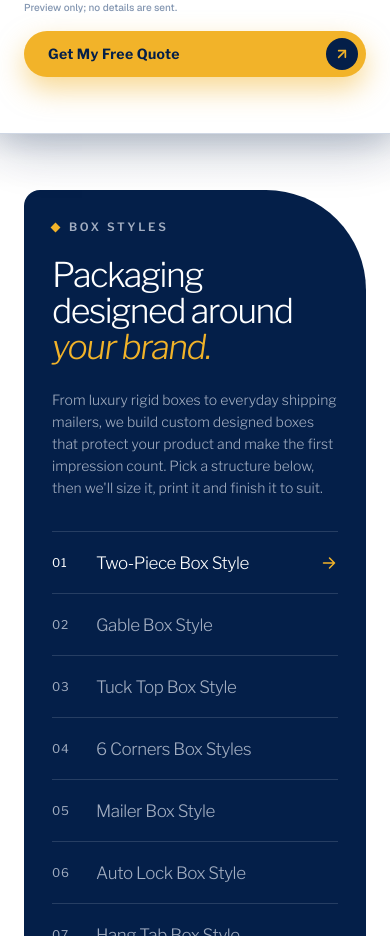
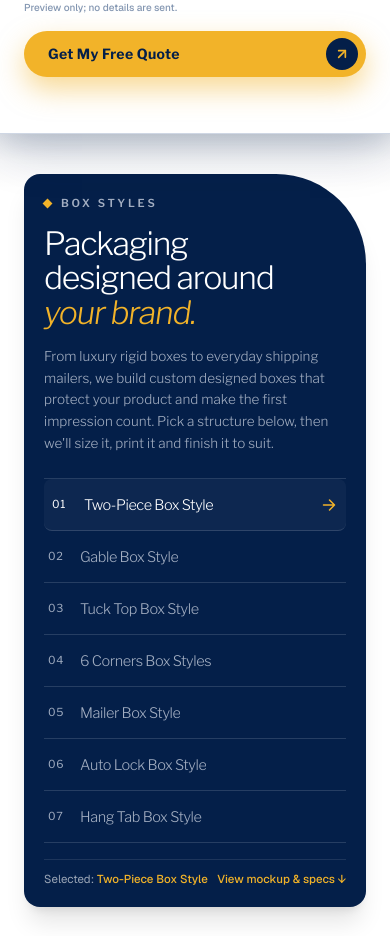
Before and after one commit to australiancustomboxes-svg/australiacustomboxes, a Next.js app: page / in a window 390 px wide. Shown: the part 11064-12000 px from the top of the page. Built offline with nearby package versions, Linux system fonts and the light colour scheme; no server answers.

Commit message:
feat(box-styles): optimize desktop and mobile responsiveness with fluid scaling and touch targets

```diff
--- a/src/components/home/BoxStylesSection.tsx
+++ b/src/components/home/BoxStylesSection.tsx
@@ -106,20 +106,13 @@ export const boxStylesData: BoxStyleItem[] = [
  * BoxStylesSection
  * "Packaging designed around your brand."
  * Positioned directly below the Free Quote Form Section.
- * 100% faithful implementation of Figma Group 443 (1640 x 1158px) blueprint:
- * - Group 431: Dark Navy (#041F49) block bleeding to the left edge of the screen (left: 0px),
- *              with exact border-radius: 0px 270px 0px 0px (rounded-tr-[270px]).
- * - Group 430: Left content lockup aligned with master grid container:
- *              - Eyebrow: 7px gold diamond (#F2B329 rotate-45) + "BOX STYLES" (Libre Franklin 600, 11.5px, rgba(245,248,255,0.66), tracking 2.765px)
- *              - Heading: Libre Franklin 300, 64px, line-height 65px, tracking -2.24px
- *                         "Packaging" & "designed around" in #FFFFFF, "your brand." in italic #F2B329
- *              - Description: Libre Franklin 350, 19.5px, line-height 31px, rgba(245,248,255,0.66)
- *              - Tablist: 7 items, 72.69px row height, border rgba(245,248,255,0.14),
- *                         Libre Franklin 300 20.8px, active #FFFFFF with 18x18px gold arrow SVG (#F2B329),
- *                         inactive rgba(245,248,255,0.66).
- * - Group 432: Right showcase card with border-radius: 30px (rounded-[30px]),
- *              specs description (Libre Franklin 400, 15.7px #000000) and
- *              specifications table (BOARD, BEST FOR, ADD in Libre Franklin 600 #F2B329 10.6px uppercase, values in 14.1px #000000).
+ * Fully responsive across Mobile, Tablet, Laptop, and Large Desktop viewports:
+ * - Desktop: Full-bleed Navy (#041F49) container extending to the screen's left edge,
+ *            with the exact Figma 270px top-right curve (rounded-tr-[270px]),
+ *            Libre Franklin 300 64px typography, and 72.69px interactive tab rows.
+ * - Mobile / Tablet: Refined dark navy card with signature top-right curve (rounded-tr-[90px] sm:rounded-tr-[140px]),
+ *                    breathable padding, touch-friendly tab selectors, and active state indicators.
+ * - Right Showcase: 30px rounded photo card with smooth dynamic image swap and structured specs table.
  */
 export const BoxStylesSection: React.FC = () => {
   const [activeId, setActiveId] = useState<string>("two-piece");
@@ -134,32 +127,32 @@ export const BoxStylesSection: React.FC = () => {
       className="w-full bg-white relative overflow-hidden border-b border-[#E5EBF5] shadow-[0_8px_30px_-6px_rgba(4,31,73,0.06)] z-10"
     >
       <div className="site-container relative">
-        <div className="grid grid-cols-1 lg:grid-cols-12 gap-10 lg:gap-12 xl:gap-16 items-start py-14 sm:py-20 lg:py-[96px]">
+        <div className="grid grid-cols-1 lg:grid-cols-12 gap-8 sm:gap-10 lg:gap-12 xl:gap-16 items-start py-10 sm:py-16 lg:py-[96px]">
           {/* =========================================================
-              LEFT COLUMN: Full-Bleed Dark Navy (#041F49) with 270px Curve
+              LEFT COLUMN: Full-Bleed Dark Navy (#041F49) on Desktop
              ========================================================= */}
           <div className="lg:col-span-6 xl:col-span-6 relative">
-            {/* Desktop Full-Bleed Navy Background extending from screen's left edge to right edge of column */}
+            {/* Desktop Full-Bleed Navy Background extending from screen's left edge */}
             <div
-              className="hidden lg:block absolute -top-[96px] -bottom-[96px] -left-[100vw] -right-8 xl:-right-14 bg-[#041F49] rounded-tr-[270px] z-0 pointer-events-none"
+              className="hidden lg:block absolute -top-[96px] -bottom-[96px] -left-[100vw] -right-8 xl:-right-12 2xl:-right-16 bg-[#041F49] rounded-tr-[200px] xl:rounded-tr-[240px] 2xl:rounded-tr-[270px] z-0 pointer-events-none"
               aria-hidden="true"
             />
             {/* Mobile / Tablet Navy Card Background */}
             <div
-              className="lg:hidden absolute inset-0 bg-[#041F49] rounded-2xl rounded-tr-[100px] sm:rounded-tr-[140px] z-0 pointer-events-none"
+              className="lg:hidden absolute inset-0 bg-[#041F49] rounded-2xl rounded-tr-[90px] sm:rounded-tr-[140px] z-0 pointer-events-none shadow-xl"
               aria-hidden="true"
             />
 
             {/* Left Content Lockup (Figma Group 430) */}
-            <div className="relative z-10 p-7 sm:p-10 lg:p-0 max-w-[490.34px]">
+            <div className="relative z-10 p-5 sm:p-8 lg:p-0 max-w-[490.34px] mx-auto lg:mx-0">
               {/* 1. Eyebrow */}
-              <div className="flex items-center gap-2.5 mb-5 select-none">
+              <div className="flex items-center gap-2.5 mb-3.5 sm:mb-5 select-none">
                 <div
                   className="w-[7px] h-[7px] bg-[#F2B329] rotate-45 shrink-0"
                   aria-hidden="true"
                 />
                 <span
-                  className="text-[11.5px] font-semibold uppercase tracking-[2.765px] text-[rgba(245,248,255,0.66)]"
+                  className="text-[11px] sm:text-[11.5px] font-semibold uppercase tracking-[2.765px] text-[rgba(245,248,255,0.66)]"
                   style={{
                     fontFamily:
                       "var(--font-libre-franklin), 'Libre Franklin', sans-serif",
@@ -170,10 +163,10 @@ export const BoxStylesSection: React.FC = () => {
                 </span>
               </div>
 
-              {/* 2. Heading: Libre Franklin 300, 64px, line-height 65px, tracking -2.24px */}
+              {/* 2. Heading: Libre Franklin 300, Fluid scale from mobile to 64px desktop */}
               <h2
                 id="box-styles-heading"
-                className="text-[34px] sm:text-[44px] lg:text-[52px] xl:text-[64px] font-light text-white tracking-[-1.5px] xl:tracking-[-2.24px] leading-[1.06] xl:leading-[65px] mb-6 xl:mb-7"
+                className="text-[32px] sm:text-[42px] lg:text-[46px] xl:text-[56px] 2xl:text-[64px] font-light text-white tracking-[-1.2px] sm:tracking-[-1.6px] xl:tracking-[-2.24px] leading-[1.08] xl:leading-[65px] mb-4 sm:mb-6 xl:mb-7"
                 style={{
                   fontFamily:
                     "var(--font-libre-franklin), 'Libre Franklin', sans-serif",
@@ -196,9 +189,9 @@ export const BoxStylesSection: React.FC = () => {
                 </span>
               </h2>
 
-              {/* 3. Description: Libre Franklin 350, 19.5px, line-height 31px */}
+              {/* 3. Description: Libre Franklin 350, Fluid scale from mobile to 19.5px */}
               <p
-                className="text-[14px] sm:text-[16px] xl:text-[19.5px] font-[350] text-[rgba(245,248,255,0.66)] leading-[1.58] xl:leading-[31px] mb-8 xl:mb-11 max-w-[490px]"
+                className="text-[13.5px] sm:text-[15px] xl:text-[19.5px] font-[350] text-[rgba(245,248,255,0.66)] leading-[1.6] xl:leading-[31px] mb-6 sm:mb-8 xl:mb-11 max-w-[490px]"
                 style={{
                   fontFamily:
                     "var(--font-libre-franklin), 'Libre Franklin', sans-serif",
@@ -226,15 +219,15 @@ export const BoxStylesSection: React.FC = () => {
                       aria-selected={isActive}
                       onClick={() => setActiveId(item.id)}
                       onMouseEnter={() => setActiveId(item.id)}
-                      className={`w-full h-[62px] xl:h-[72.69px] border-b border-[rgba(245,248,255,0.14)] flex items-center justify-between text-left transition-colors duration-200 cursor-pointer group ${
+                      className={`w-full h-[52px] sm:h-[62px] xl:h-[72.69px] border-b border-[rgba(245,248,255,0.14)] flex items-center justify-between text-left transition-colors duration-200 cursor-pointer group px-1 sm:px-0 ${
                         isActive
-                          ? "text-white"
+                          ? "text-white bg-white/[0.04] sm:bg-transparent rounded-lg sm:rounded-none px-2 sm:px-0"
                           : "text-[rgba(245,248,255,0.66)] hover:text-white"
                       }`}
                     >
-                      <div className="flex items-center">
+                      <div className="flex items-center min-w-0 pr-2">
                         <span
-                          className={`w-6 sm:w-8 text-[12px] transition-colors ${
+                          className={`w-5 sm:w-7 text-[11px] sm:text-[12px] shrink-0 transition-colors ${
                             isActive
                               ? "text-white font-normal"
                               : "text-[rgba(245,248,255,0.66)] group-hover:text-white"
@@ -249,7 +242,7 @@ export const BoxStylesSection: React.FC = () => {
                           {item.num}
                         </span>
                         <span
-                          className={`pl-5 sm:pl-8 text-[17px] sm:text-[19px] xl:text-[20.8px] transition-colors ${
+                          className={`pl-3 sm:pl-6 xl:pl-8 text-[14.5px] sm:text-[17px] lg:text-[18px] xl:text-[20.8px] truncate transition-colors ${
                             isActive
                               ? "text-white font-light"
                               : "text-[rgba(245,248,255,0.66)] group-hover:text-white"
@@ -292,15 +285,34 @@ export const BoxStylesSection: React.FC = () => {
                   );
                 })}
               </div>
+
+              {/* Mobile Quick Action Indicator: Prompts user to view active selection below */}
+              <div className="mt-4 pt-2.5 flex items-center justify-between text-white/60 text-[11.5px] lg:hidden border-t border-white/10">
+                <span>
+                  Selected:{" "}
+                  <strong className="text-[#F2B329] font-medium">
+                    {activeItem.title}
+                  </strong>
+                </span>
+                <a
+                  href="#box-styles-showcase"
+                  className="text-[#F2B329] hover:underline flex items-center gap-1 font-medium"
+                >
+                  View mockup & specs ↓
+                </a>
+              </div>
             </div>
           </div>
 
           {/* =========================================================
               RIGHT COLUMN: Showcase Photo Card + Specifications Table
              ========================================================= */}
-          <div className="lg:col-span-6 xl:col-span-6 flex flex-col justify-start w-full relative z-10 pt-2 lg:pt-0">
+          <div
+            id="box-styles-showcase"
+            className="lg:col-span-6 xl:col-span-6 flex flex-col justify-start w-full max-w-[775px] mx-auto lg:mx-0 relative z-10 pt-4 lg:pt-0"
+          >
             {/* Top Showcase Photo Card (Figma border-radius: 30px) */}
-            <div className="relative w-full aspect-[4/3] sm:aspect-[1.18/1] lg:aspect-[1.12/1] rounded-[30px] overflow-hidden bg-[#F2F0EB] shadow-[0_20px_50px_-10px_rgba(4,31,73,0.14),0_8px_24px_-4px_rgba(4,31,73,0.06)] border border-[#E5EBF5]">
+            <div className="relative w-full aspect-[4/3] sm:aspect-[1.18/1] lg:aspect-[1.12/1] rounded-[24px] sm:rounded-[30px] overflow-hidden bg-[#F2F0EB] shadow-[0_20px_50px_-10px_rgba(4,31,73,0.14),0_8px_24px_-4px_rgba(4,31,73,0.06)] border border-[#E5EBF5]">
               <Image
                 src={activeItem.image}
                 alt={activeItem.alt}
@@ -312,11 +324,11 @@ export const BoxStylesSection: React.FC = () => {
             </div>
 
             {/* Bottom Specifications Block (Figma Group 432 & 429) */}
-            <div className="mt-7 sm:mt-9 xl:mt-11 flex flex-col md:flex-row items-start justify-between gap-6 sm:gap-8">
+            <div className="mt-6 sm:mt-8 xl:mt-11 flex flex-col sm:flex-row items-start justify-between gap-6 sm:gap-8">
               {/* Left Description Paragraph */}
               <div className="max-w-[340px] xl:max-w-[370px]">
                 <p
-                  className="text-[14.5px] sm:text-[15.7px] text-[#000000] font-normal leading-[25px]"
+                  className="text-[14px] sm:text-[15.7px] text-[#000000] font-normal leading-[23px] sm:leading-[25px]"
                   style={{
                     fontFamily:
                       "var(--font-libre-franklin), 'Libre Franklin', sans-serif",
@@ -327,11 +339,11 @@ export const BoxStylesSection: React.FC = () => {
               </div>
 
               {/* Right Specifications List (BOARD, BEST FOR, ADD) */}
-              <div className="min-w-[270px] sm:min-w-[300px] space-y-3 shrink-0">
+              <div className="w-full sm:w-auto min-w-[260px] sm:min-w-[300px] space-y-2.5 sm:space-y-3 shrink-0">
                 {/* Row 1: BOARD */}
-                <div className="flex items-baseline gap-5">
+                <div className="flex items-baseline gap-4 sm:gap-5">
                   <span
-                    className="w-20 text-[10.6px] font-semibold text-[#F2B329] uppercase shrink-0"
+                    className="w-18 sm:w-20 text-[10.5px] sm:text-[10.6px] font-semibold text-[#F2B329] uppercase shrink-0"
                     style={{
                       fontFamily:
                         "var(--font-libre-franklin), 'Libre Franklin', sans-serif",
@@ -342,7 +354,7 @@ export const BoxStylesSection: React.FC = () => {
                     BOARD
                   </span>
                   <span
-                    className="text-[14.1px] font-normal text-[#000000] leading-[23px]"
+                    className="text-[13.5px] sm:text-[14.1px] font-normal text-[#000000] leading-[22px] sm:leading-[23px]"
                     style={{
                       fontFamily:
                         "var(--font-libre-franklin), 'Libre Franklin', sans-serif",
@@ -353,9 +365,9 @@ export const BoxStylesSection: React.FC = () => {
                 </div>
 
                 {/* Row 2: BEST FOR */}
-                <div className="flex items-baseline gap-5">
+                <div className="flex items-baseline gap-4 sm:gap-5">
                   <span
-                    className="w-20 text-[10.6px] font-semibold text-[#F2B329] uppercase shrink-0"
+                    className="w-18 sm:w-20 text-[10.5px] sm:text-[10.6px] font-semibold text-[#F2B329] uppercase shrink-0"
                     style={{
                       fontFamily:
                         "var(--font-libre-franklin), 'Libre Franklin', sans-serif",
@@ -366,7 +378,7 @@ export const BoxStylesSection: React.FC = () => {
                     BEST FOR
                   </span>
                   <span
-                    className="text-[14.1px] font-normal text-[#000000] leading-[23px]"
+                    className="text-[13.5px] sm:text-[14.1px] font-normal text-[#000000] leading-[22px] sm:leading-[23px]"
                     style={{
                       fontFamily:
                         "var(--font-libre-franklin), 'Libre Franklin', sans-serif",
@@ -377,9 +389,9 @@ export const BoxStylesSection: React.FC = () => {
                 </div>
 
                 {/* Row 3: ADD */}
-                <div className="flex items-baseline gap-5">
+                <div className="flex items-baseline gap-4 sm:gap-5">
                   <span
-                    className="w-20 text-[10.6px] font-semibold text-[#F2B329] uppercase shrink-0"
+                    className="w-18 sm:w-20 text-[10.5px] sm:text-[10.6px] font-semibold text-[#F2B329] uppercase shrink-0"
                     style={{
                       fontFamily:
                         "var(--font-libre-franklin), 'Libre Franklin', sans-serif",
@@ -390,7 +402,7 @@ export const BoxStylesSection: React.FC = () => {
                     ADD
                   </span>
                   <span
-                    className="text-[14.1px] font-normal text-[#000000] leading-[23px]"
+                    className="text-[13.5px] sm:text-[14.1px] font-normal text-[#000000] leading-[22px] sm:leading-[23px]"
                     style={{
                       fontFamily:
                         "var(--font-libre-franklin), 'Libre Franklin', sans-serif",
```
